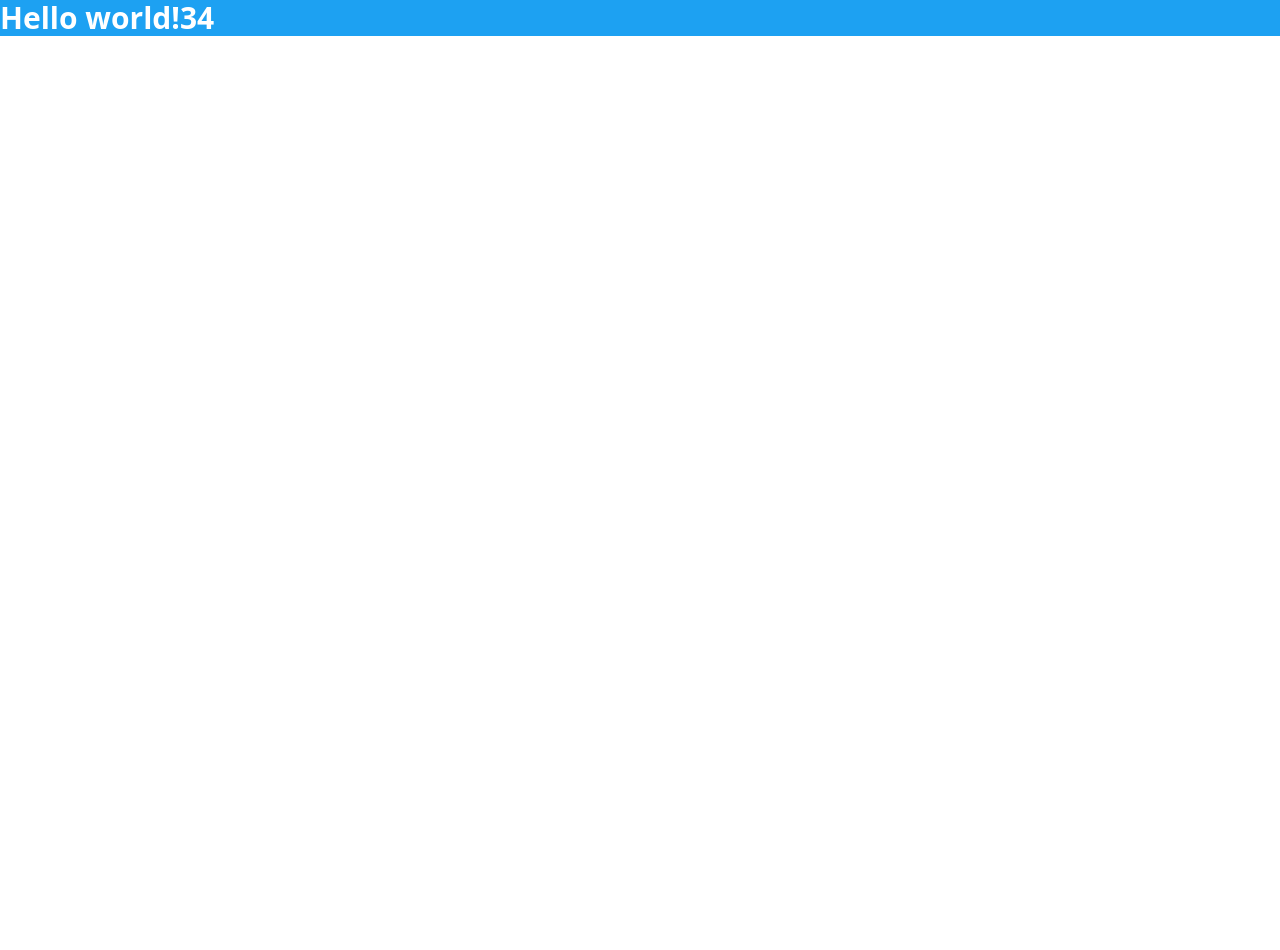
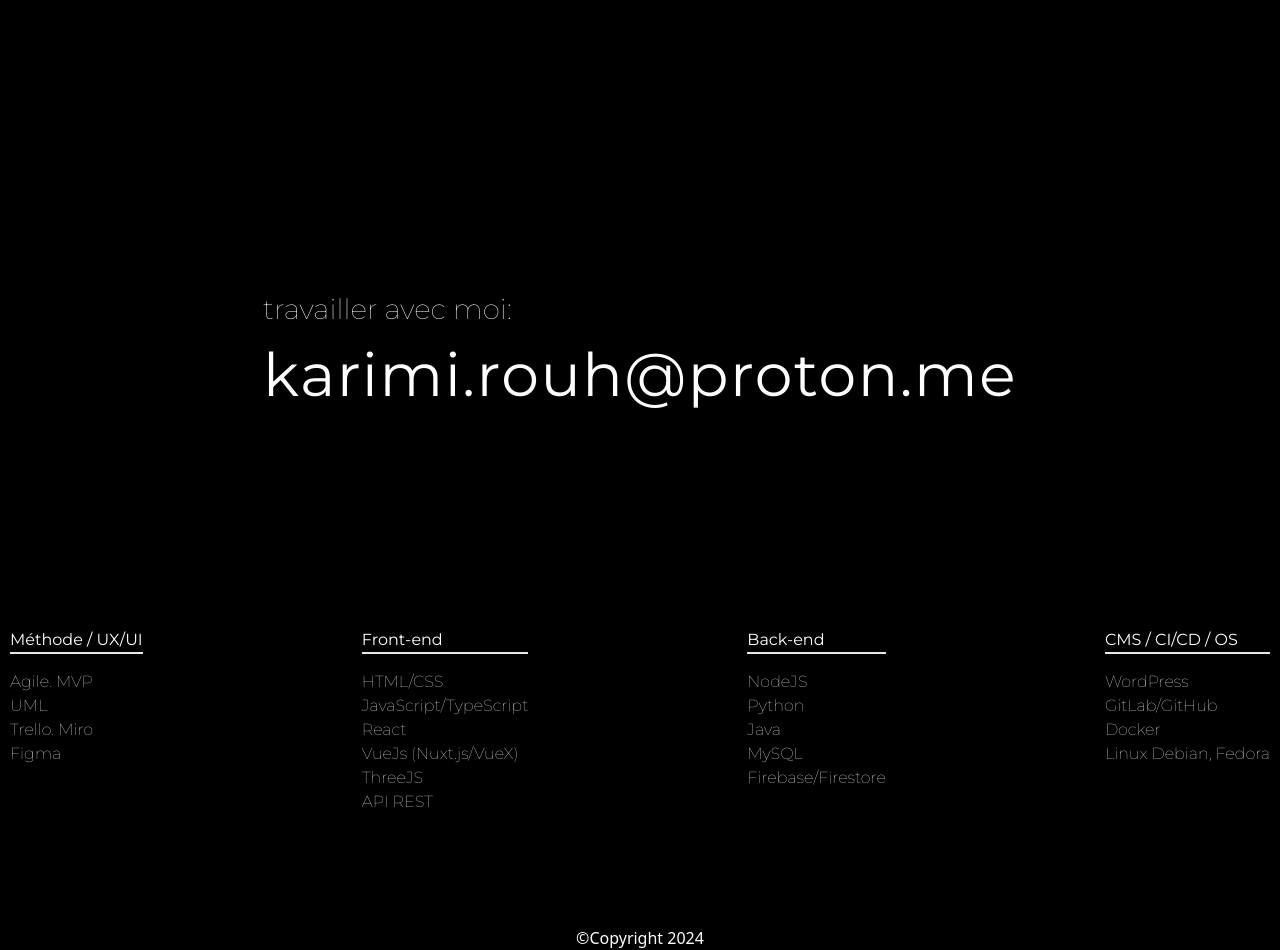
Before and after one commit to Huor97/portfolio-app-vue, a Vue app: page / in a window 1280 px wide. Before the commit the page ends 800 px from the top, so only its background shows below. Built offline with nearby package versions, Linux system fonts and the light colour scheme.

Commit message:
chore:have competence in fourth section

```diff
--- a/index.html
+++ b/index.html
@@ -4,6 +4,11 @@
     <meta charset="UTF-8" />
     <link rel="icon" type="image/svg+xml" href="/vite.svg" />
     <meta name="viewport" content="width=device-width, initial-scale=1.0" />
+    <link rel="preconnect" href="https://fonts.googleapis.com">
+    <link rel="preconnect" href="https://fonts.gstatic.com" crossorigin>
+    <link href="https://fonts.googleapis.com/css2?family=Montserrat:ital,wght@0,100..900;1,100..900&display=swap" rel="stylesheet">
+    <link href="https://fonts.googleapis.com/css2?family=Montserrat:ital,wght@0,100..900;1,100..900&family=Oswald:wght@200..700&display=swap" rel="stylesheet">
+
     <title>Vite + Vue + TS Rouh</title>
   </head>
   <body>
--- a/src/App.vue
+++ b/src/App.vue
@@ -1,13 +1,10 @@
 <script setup lang="ts">
 // import HelloWorld from './components/HelloWorld.vue'
+import ExperienceContacte from "./components/ExperienceContacte.vue";
 </script>
 
 <template>
-  <div>
-    <h1 class="text-3xl font-bold bg-[#1da1f2] text-white">
-    Hello world!34
-  </h1>
-  </div>
+  <ExperienceContacte />
   <!-- <HelloWorld msg="Vite + Vue" /> -->
 </template>
 
--- /dev/null
+++ b/src/components/ExperienceContacte.vue
@@ -0,0 +1,96 @@
+<script setup lang="ts"></script>
+
+<template>
+  <div class="flex justify-center flex-col items-center">
+    <div class="relative top-72">
+      <p class="text-white text-[28px] font-[Montserrat] font-thin">
+        travailler avec moi:
+      </p>
+      <h1 class="lg:text-[3.75rem] text-white font-[Montserrat] tracking-wide">
+        <span
+          ><a href="mailto:karimi.rouh@proton.me "
+            >karimi.rouh@proton.me</a
+          ></span
+        >
+      </h1>
+    </div>
+
+    <div
+      class="text-white w-[1260px] flex justify-between relative mt-52 top-72"
+    >
+      <div>
+        <div
+          class="font-[montserrat] border-solid border-b-2 border-b-white-500 mb-4"
+        >
+          Méthode / UX/UI
+        </div>
+        <div>
+          <ul class="font-[montserrat] font-thin">
+            <li>Agile. MVP</li>
+            <li>UML</li>
+            <li>Trello. Miro</li>
+            <li>Figma</li>
+          </ul>
+        </div>
+      </div>
+      <div>
+        <div
+          class="font-[montserrat] border-solid border-b-2 border-b-white-500 mb-4"
+        >
+          Front-end
+        </div>
+        <div>
+          <ul class="font-[montserrat] font-thin">
+            <li>HTML/CSS</li>
+            <li>JavaScript/TypeScript</li>
+            <li>React</li>
+            <li>VueJs (Nuxt.js/VueX)</li>
+            <li>ThreeJS</li>
+            <li>API REST</li>
+          </ul>
+        </div>
+      </div>
+      <div>
+        <div
+          class="font-[montserrat] border-solid border-b-2 border-b-white-500 mb-4"
+        >
+          Back-end
+        </div>
+        <div>
+          <ul class="font-[montserrat] font-thin">
+            <li>NodeJS</li>
+            <li>Python</li>
+            <li>Java</li>
+            <li>MySQL</li>
+            <li>Firebase/Firestore</li>
+          </ul>
+        </div>
+      </div>
+      <div>
+        <div
+          class="font-[montserrat] border-solid border-b-2 border-b-white-500 mb-4"
+        >
+          CMS / CI/CD / OS
+        </div>
+        <div>
+          <ul class="font-[montserrat] font-thin">
+            <li>WordPress</li>
+            <li>GitLab/GitHub</li>
+            <li>Docker</li>
+            <li>Linux Debian, Fedora</li>
+          </ul>
+        </div>
+      </div>
+    </div>
+    <div class="text-white font-thin relative top-80 mt-20">
+      <span>©Copyright 2024</span>
+    </div>
+  </div>
+</template>
+
+<style>
+.stroke__projets {
+  -webkit-text-stroke-width: 1px;
+  -webkit-text-stroke-color: #ffffff;
+}
+</style>
--- a/src/style.css
+++ b/src/style.css
@@ -1,3 +1,7 @@
 @tailwind base;
 @tailwind components;
 @tailwind utilities;
+
+* {
+    background-color: #000000;
+}
```
